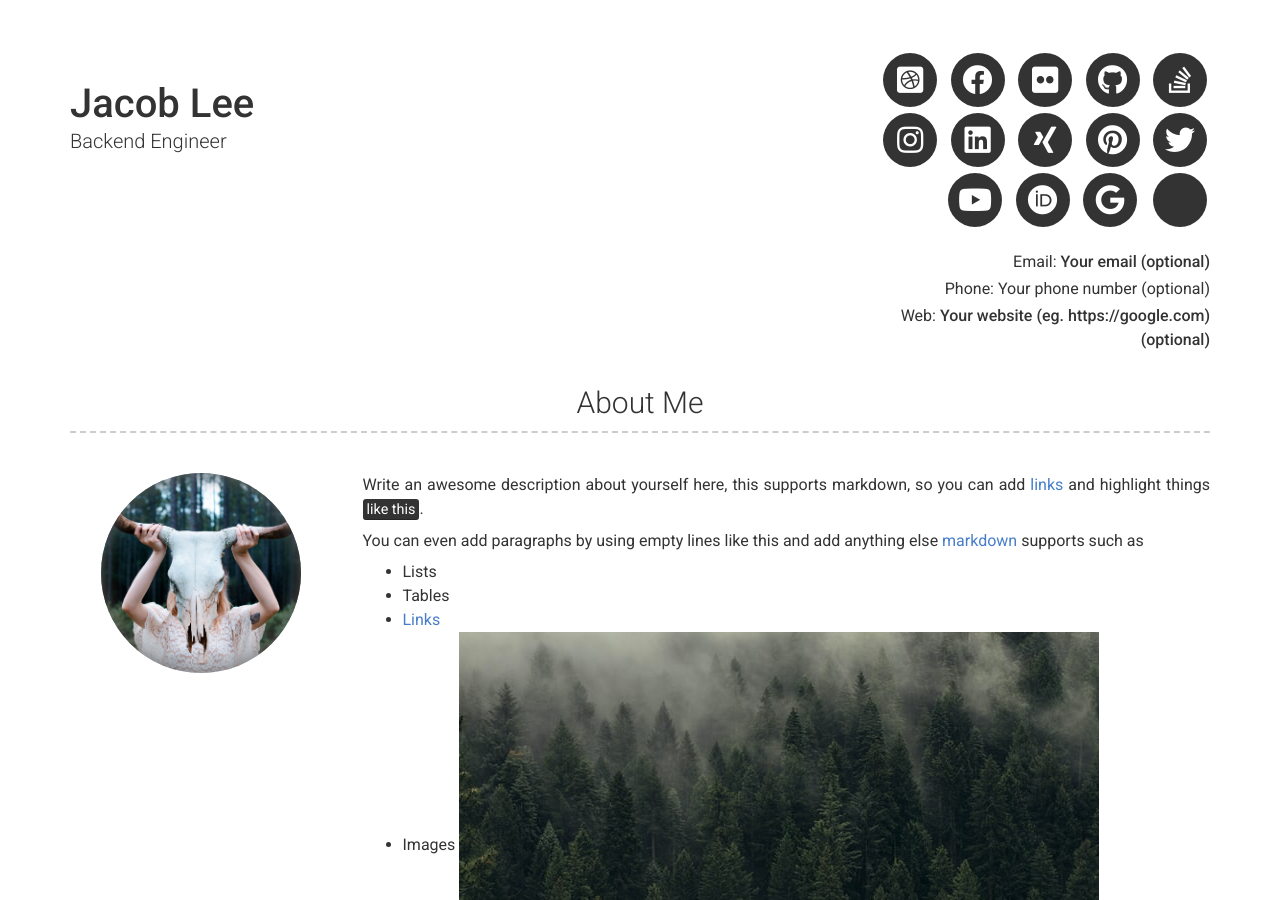
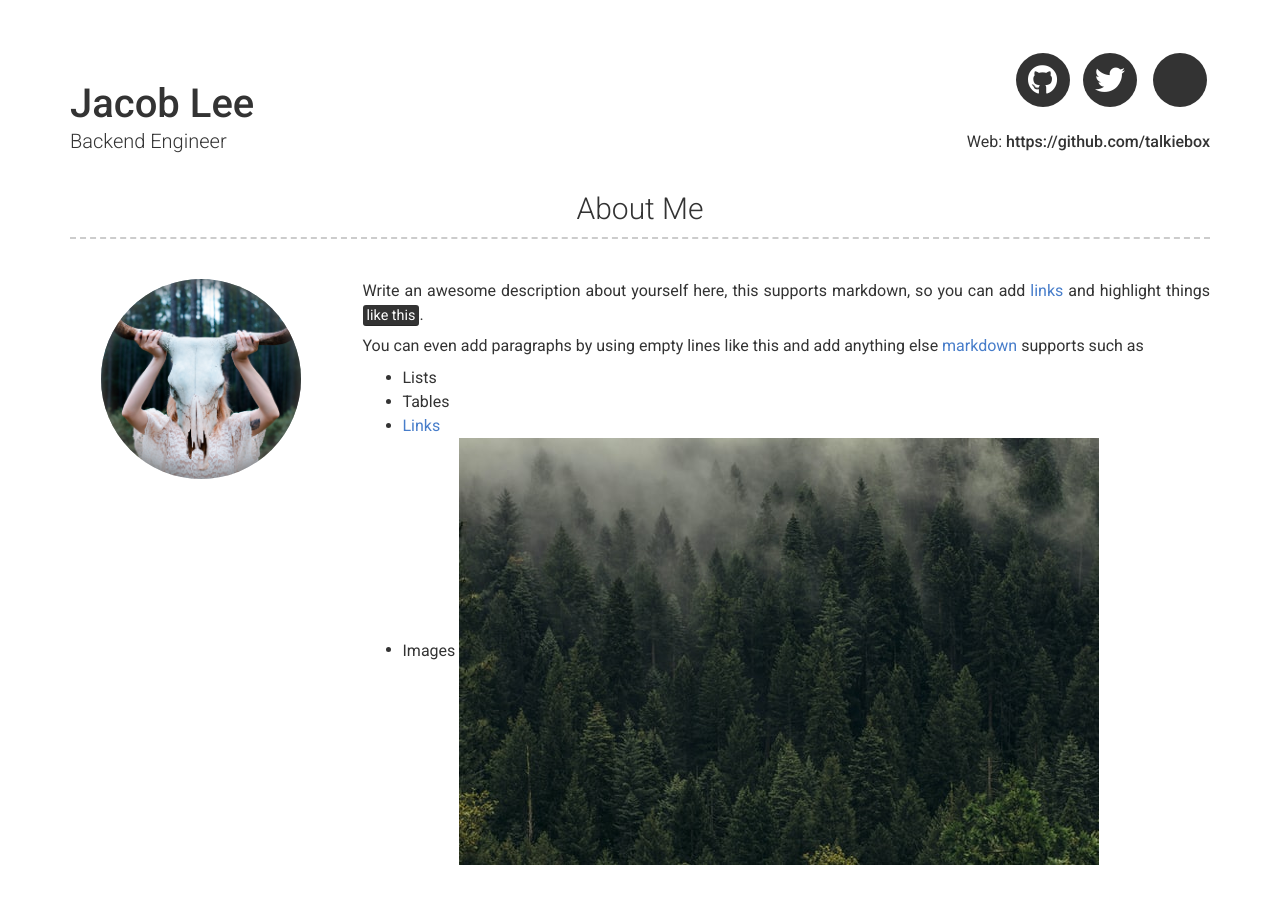
Before and after one commit to talkiebox/resume, a Jekyll site: the page built from index.md, in a window 1280 px wide and 900 px high. Built offline with Jekyll 4.4.1, drawn with Linux system fonts in a browser that asks for light colours; nearby versions of some CDN libraries; part of the change alters nothing that is shown; some of the changed text lies outside the part shown.

Commit message:
fix & remove link icon

```diff
--- a/_config.yml
+++ b/_config.yml
@@ -8,30 +8,30 @@ version: 2
 # Personal info
 name: Jacob Lee
 title: Backend Engineer
-email: Your email (optional)
+# email: Your email (optional)
 # email_title: Email (Email title override)
-phone: Your phone number (optional)
+# phone: Your phone number (optional)
 # phone_title: Phone (Phone title override)
-website: Your website (eg. https://google.com)(optional)
+website: https://github.com/talkiebox
 # website_title: Web (Website title override)
 
 # Dark Mode (true/false/never)
 darkmode: false
 
 # Social links
-twitter_username: jekyllrb
-github_username:  jekyll
-stackoverflow_username: "00000001"
-dribbble_username: jekyll
-facebook_username: jekyll
-flickr_username: jekyll
-instagram_username: jekyll
-linkedin_username: jekyll
-xing_username: jekyll
-pinterest_username: jekyll
-youtube_username: jekyll
-orcid_username: 0000-0000-0000-0000
-googlescholar_username: D847cGsAAAAJ
+twitter_username: 6sickrabbit
+github_username:  talkiebox
+# stackoverflow_username: "00000001"
+# dribbble_username: jekyll
+# facebook_username: jekyll
+# flickr_username: jekyll
+# instagram_username: jekyll
+# linkedin_username: jekyll
+# xing_username: jekyll
+# pinterest_username: jekyll
+# youtube_username: jekyll
+# orcid_username: 0000-0000-0000-0000
+# googlescholar_username: D847cGsAAAAJ
 
 # Additional icon links
 additional_links:
```
